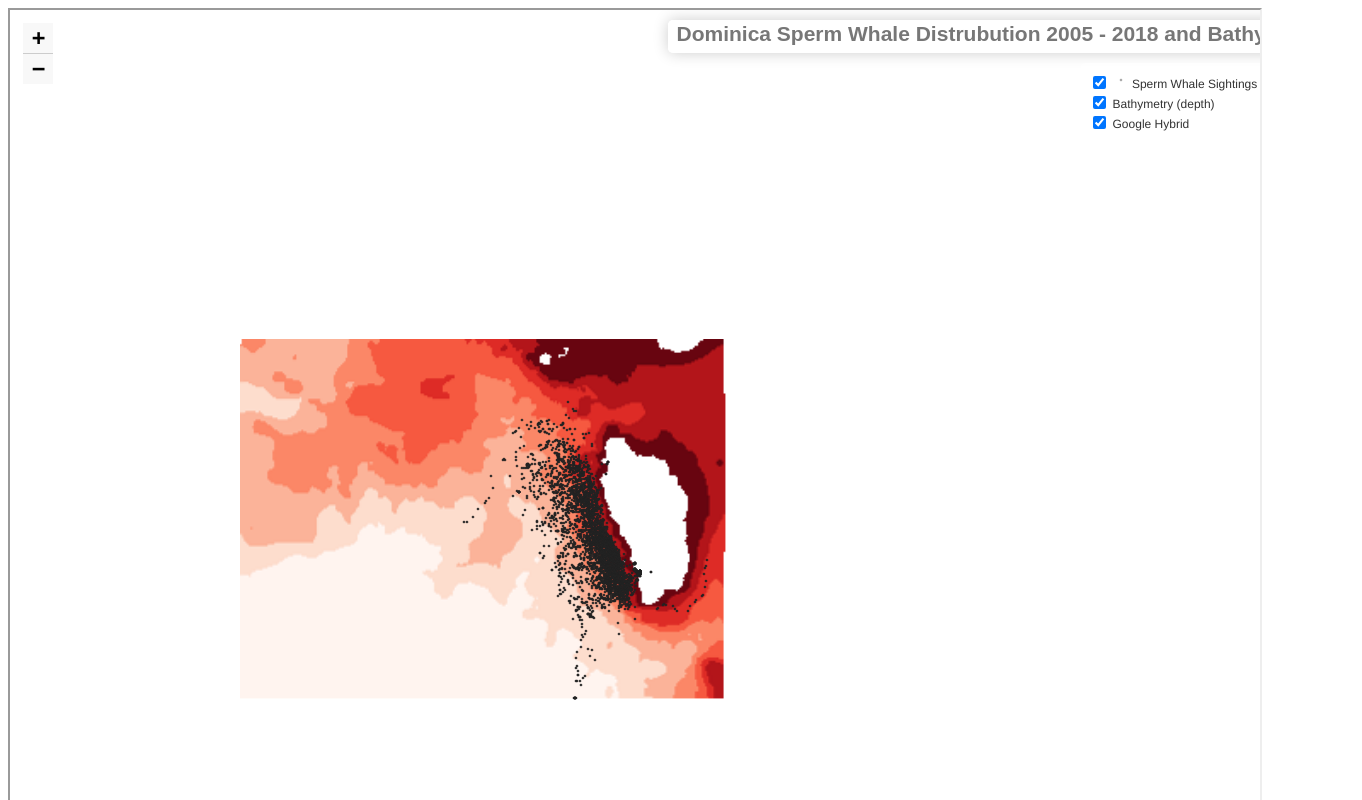
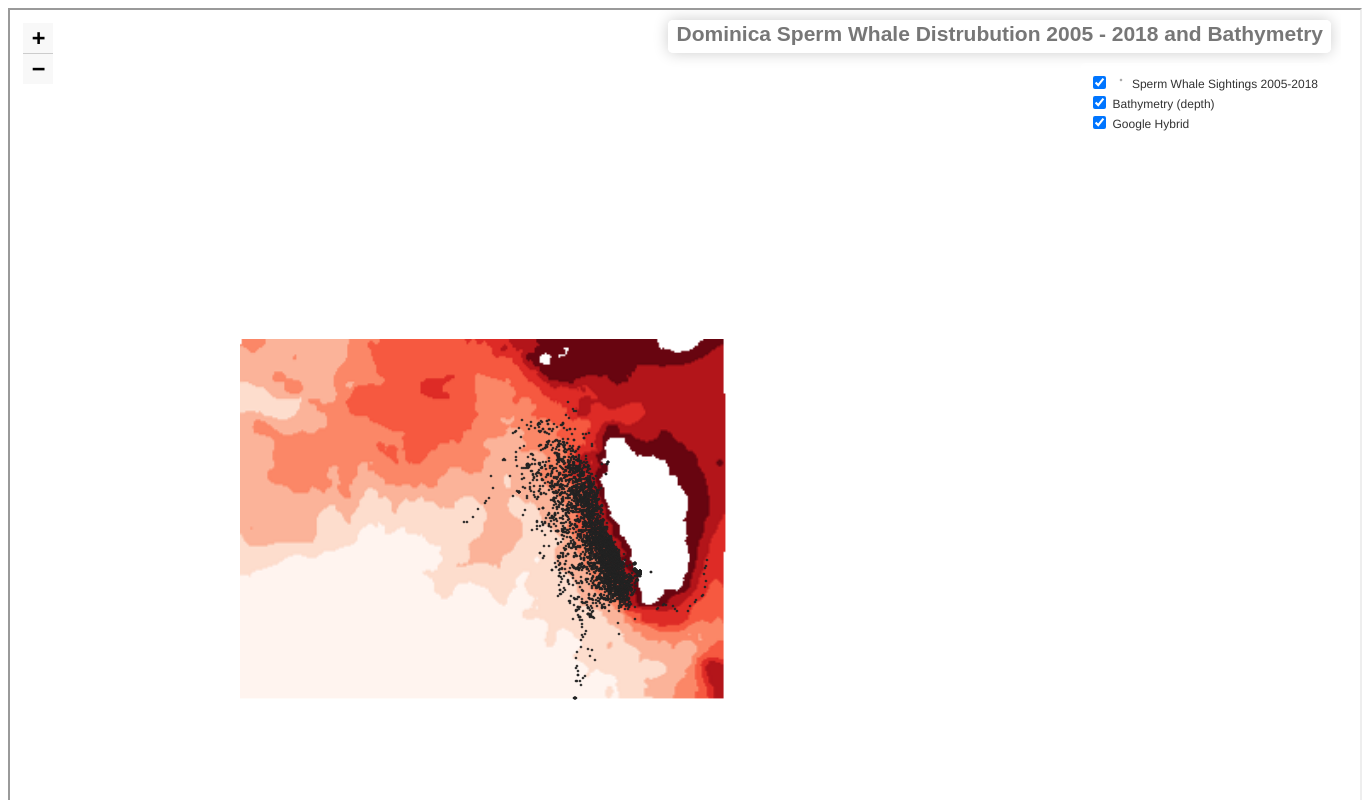
Before and after one commit to calliesteffen/ESM267-web, a plain HTML site: page index.html in a window 1280 px wide. Shown: the top 800 px of the page, 1362 px wide, since content can reach past the window. Drawn offline with Linux system fonts and the light colour scheme.

Commit message:
Update index.html

```diff
--- a/index.html
+++ b/index.html
@@ -5,6 +5,6 @@
     scrolling=no
 
     height=1326
-    width=1250
+    width=1350
     src="qgis2web/index.html">
 </iframe>
```
